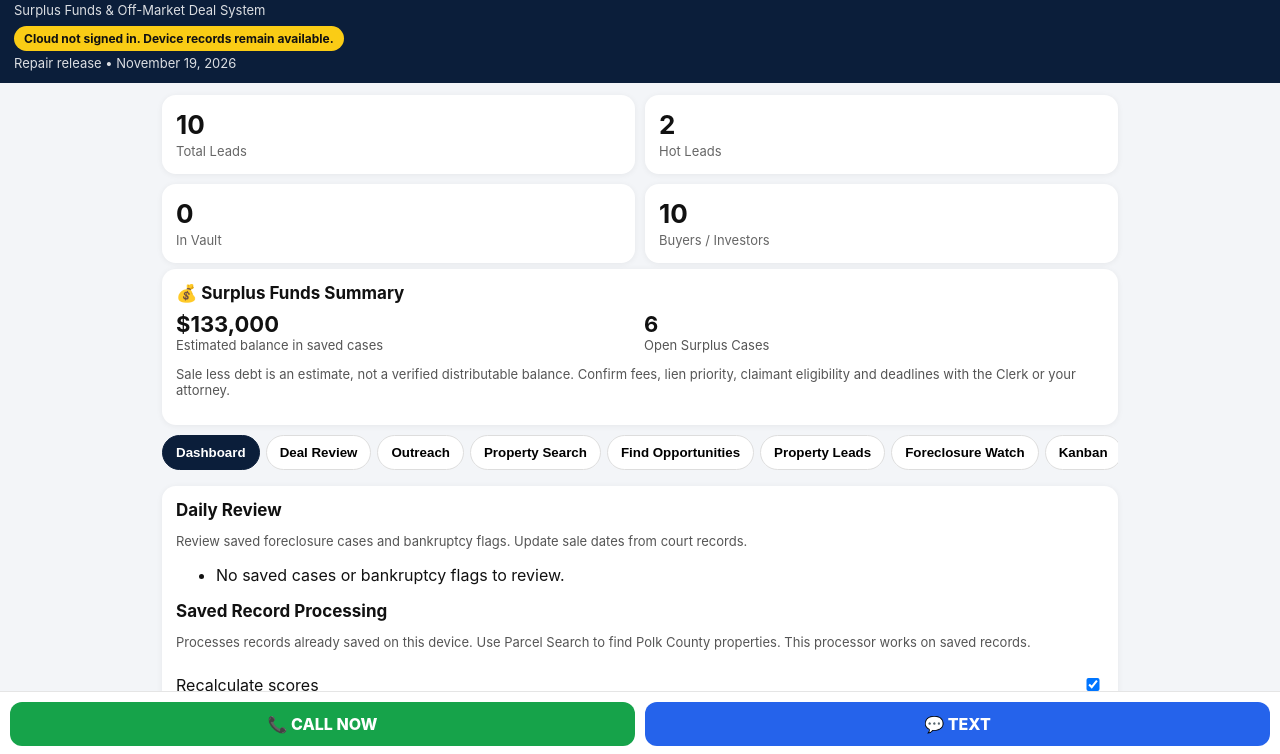
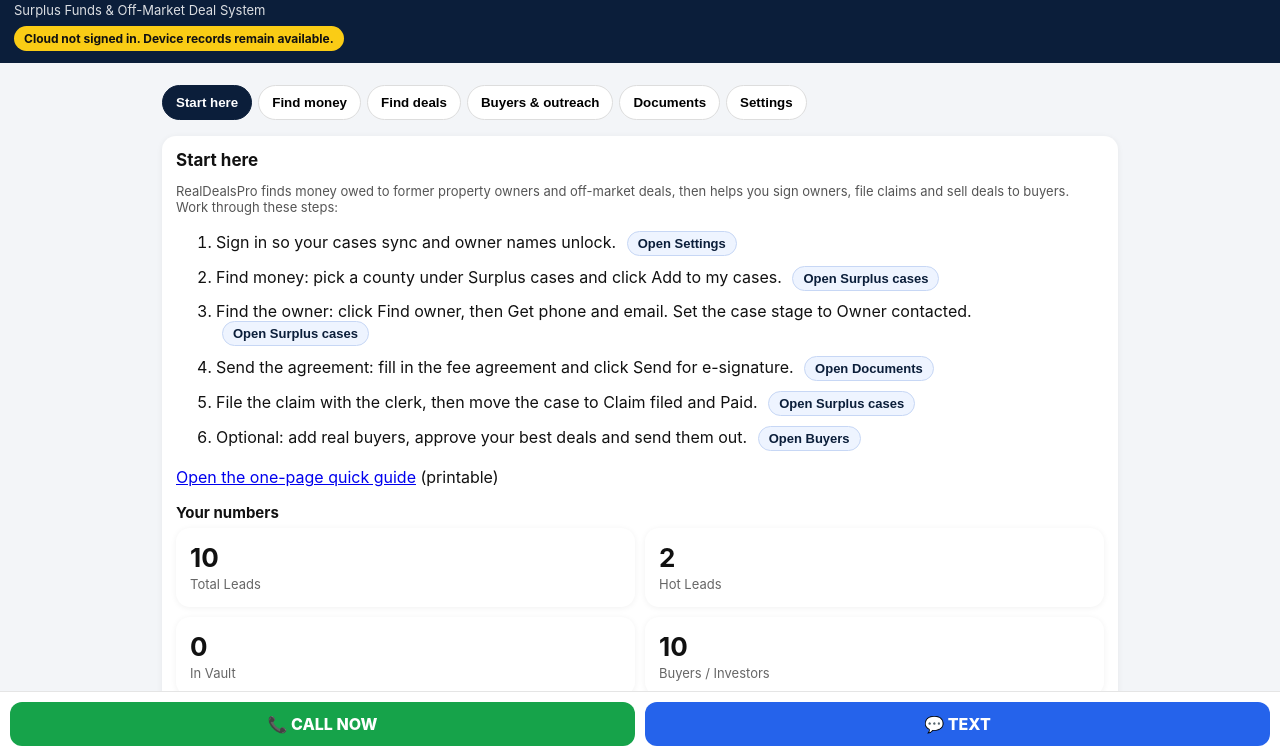
Before and after one commit to Lovejr00298/realdealspro, a plain HTML site: page index.html in a window 1280 px wide. Shown: the part 44-798 px from the top of the page. Drawn offline with Linux system fonts and the light colour scheme.

Commit message:
Simplify navigation into six groups, add Start here checklist, per-screen help and a printable quick guide
Co-Authored-By: Devin AI <158243242+devin-ai-integration[bot]@users.noreply.github.com>

```diff
--- a/index.html
+++ b/index.html
@@ -14,6 +14,9 @@ header h1{margin:0;font-size:22px}header p{margin:4px 0 0;opacity:.85;font-size:
 .tabs{display:flex;gap:6px;overflow:auto;padding:10px 0}
 .tabs button{white-space:nowrap;border:1px solid #ddd;background:#fff;padding:9px 13px;border-radius:999px;font-weight:700;cursor:pointer}
 .tabs button.on{background:#0b1e3a;color:#fff;border-color:#0b1e3a}
+.subtabs{padding-top:0}.subtabs:empty{display:none}.subtabs button{font-weight:600;font-size:14px;padding:7px 11px}#subtabs button.on{background:#e8eef8!important;color:#0b1e3a!important;border-color:#c7d7f5!important}
+#viewHelp{background:#eef4ff;border:1px solid #c7d7f5;border-radius:12px;padding:10px 12px;margin:0 0 10px}
+#startSteps li{margin:10px 0}#startSteps li.done{color:#15803d}#startSteps button{margin-left:6px;width:auto;display:inline-block;padding:4px 10px;font-size:13px;border:1px solid #c7d7f5;background:#eef4ff;color:#0b1e3a;border-radius:999px;cursor:pointer;font-weight:700}
 .panel{background:#fff;border-radius:14px;padding:14px;margin-top:6px;box-shadow:0 1px 6px rgba(0,0,0,.06)}
 h2{margin:0 0 8px;font-size:17px}h3{margin:14px 0 6px;font-size:15px}
 input,select,textarea{width:100%;padding:11px;border:1px solid #ddd;border-radius:10px;margin:5px 0;font-size:15px}
@@ -33,12 +36,16 @@ footer a{flex:1;text-align:center;text-decoration:none;padding:12px;border-radiu
 .yellowBox{background:#fefce8;border:1px solid #fde68a;border-radius:12px;padding:12px}
 .psChecks label{display:flex;gap:8px;align-items:flex-start;margin:6px 0}
 </style></head><body>
-<header><h1>SQPR RealDealsPro™</h1><p>Florida Off Market Deal System • realdeals.proverifyfield.com</p><span id="modeBadge" class="badge">DEVICE WORKSPACE — LIVE SERVICES NOT CONNECTED</span><p class="small" style="color:#fff">Repair release • November 19, 2026</p></header>
+<header><h1>SQPR RealDealsPro™</h1><p>Surplus funds recovery and real estate deals • FL, GA, NC, SC</p><span id="modeBadge" class="badge">DEVICE WORKSPACE — LIVE SERVICES NOT CONNECTED</span></header>
 <div class="wrap">
+<div class="tabs" id="tabs"></div>
+<div class="subtabs tabs" id="subtabs"></div>
+<p class="small hidden" id="viewHelp"></p>
+<section id="view-start" class="panel"><h2>Start here</h2><p class="small">RealDealsPro finds money owed to former property owners and off-market deals, then helps you sign owners, file claims and sell deals to buyers. Work through these steps:</p><ol id="startSteps"></ol><p><a href="guide.html" target="_blank" rel="noopener">Open the one-page quick guide</a> (printable)</p><h3>Your numbers</h3>
 <div class="cards"><div class="card"><b id="cTotal">0</b><span>Total Leads</span></div><div class="card"><b id="cHot">0</b><span>Hot Leads</span></div><div class="card"><b id="cVault">0</b><span>In Vault</span></div><div class="card"><b id="cInv">0</b><span>Buyers / Investors</span></div></div>
-<div class="panel"><h2>💰 Surplus Funds Summary</h2><div class="row"><div><b id="sTotal" style="font-size:22px">$0</b><div class="small">Estimated balance in saved cases</div></div><div><b id="sOpen" style="font-size:22px">0</b><div class="small">Open Surplus Cases</div></div></div><p class="small">Sale less debt is an estimate, not a verified distributable balance. Confirm fees, lien priority, claimant eligibility and deadlines with the Clerk or your attorney.</p></div>
-<div class="tabs" id="tabs"></div>
-<div id="view-dashboard" class="panel"><h2>Daily Review</h2><p class="small">Review saved foreclosure cases and bankruptcy flags. Update sale dates from court records.</p><ul id="dailyReview"></ul><h2>Saved Record Processing</h2><p class="small">Processes records already saved on this device. Use Parcel Search to find Polk County properties. This processor works on saved records.</p>
+<div><h2>💰 Surplus Funds Summary</h2><div class="row"><div><b id="sTotal" style="font-size:22px">$0</b><div class="small">Estimated balance in saved cases</div></div><div><b id="sOpen" style="font-size:22px">0</b><div class="small">Open Surplus Cases</div></div></div><p class="small">Sale less debt is an estimate, not a verified distributable balance. Confirm fees, lien priority, claimant eligibility and deadlines with the Clerk or your attorney.</p></div>
+</section>
+<div id="view-dashboard" class="panel hidden"><h2>Daily Review</h2><p class="small">Review saved foreclosure cases and bankruptcy flags. Update sale dates from court records.</p><ul id="dailyReview"></ul><h2>Saved Record Processing</h2><p class="small">Processes records already saved on this device. Use Parcel Search to find Polk County properties. This processor works on saved records.</p>
 <div class="toggle"><label for="autoScore">Recalculate scores</label><input id="autoScore" type="checkbox" checked style="width:22px"></div>
 <div class="toggle"><label for="autoVault">Move scores 80+ to Vault</label><input id="autoVault" type="checkbox" checked style="width:22px"></div>
 <div class="toggle"><label for="autoSurplus">Review saved surplus cases</label><input id="autoSurplus" type="checkbox" checked style="width:22px"></div>
@@ -204,7 +211,7 @@ footer a{flex:1;text-align:center;text-decoration:none;padding:12px;border-radiu
 </form></details><h3>Upcoming sales from clerk lists</h3><p class="small">Loaded automatically from official clerk sale lists. Click <b>Track case</b> to add a sale to Your tracked cases above. Sales can be canceled up to the sale time, so confirm each case in the court record.</p><label>County <select id="fcSalesCounty" onchange="renderForeclosureSales()"></select></label><p id="fcSalesStatus" role="status"></p><div id="fcSalesList" style="max-height:60vh;overflow:auto"></div>
 <button type="button" onclick="go('surplus')">Go to Sale Surplus</button>
 </section>
-<div id="view-surplus" class="panel hidden"><h2>💰 Sale Surplus — Florida</h2><details><summary>Official claim forms</summary><ul><li><a href="https://www.duvalclerk.gov/getmedia/3884dee5-d53c-4a4c-86a3-6040a5aed6c6/foreclosure-surplus-claim.pdf">Duval mortgage foreclosure owner claim</a></li><li><a href="https://www.duvalclerk.gov/getmedia/9a03a97e-6970-4343-a91b-82f9cde23a5b/Claim-to-Receive-Surplus-Funds.pdf">Duval tax-deed surplus claim</a></li><li><a href="https://osceolaclerk.com/wp-content/uploads/Surplus-Claim-Fill-in-Form-Rev-1.22.2020-JR.pdf">Osceola tax-deed surplus claim</a></li></ul><p>Confirm the current form with the clerk for your case.</p></details><h3>Foreclosure sales to review</h3><ul id="foreclosureSurplusReview"></ul><details>
+<div id="view-surplus" class="panel hidden"><h2>💰 Surplus cases</h2><details><summary>Official claim forms</summary><ul><li><a href="https://www.duvalclerk.gov/getmedia/3884dee5-d53c-4a4c-86a3-6040a5aed6c6/foreclosure-surplus-claim.pdf">Duval mortgage foreclosure owner claim</a></li><li><a href="https://www.duvalclerk.gov/getmedia/9a03a97e-6970-4343-a91b-82f9cde23a5b/Claim-to-Receive-Surplus-Funds.pdf">Duval tax-deed surplus claim</a></li><li><a href="https://osceolaclerk.com/wp-content/uploads/Surplus-Claim-Fill-in-Form-Rev-1.22.2020-JR.pdf">Osceola tax-deed surplus claim</a></li></ul><p>Confirm the current form with the clerk for your case.</p></details><h3>Foreclosure sales to review</h3><ul id="foreclosureSurplusReview"></ul><details>
 <summary>Official surplus research links</summary>
 <p class="small">Use the tax-deed case number and parcel ID to match records. Confirm the report date, remaining balance, and who holds the funds before recording a lead as verified.</p>
 <ul>
@@ -337,9 +344,51 @@ function seed(preserve=false){
 }
 if(!leads||!surplus||!investors) seed(true);
 function save(){localStorage.setItem('rdp_leads_v3',JSON.stringify(leads));localStorage.setItem('rdp_investors_v3',JSON.stringify(investors));localStorage.setItem('rdp_surplus_v3',JSON.stringify(surplus));localStorage.setItem('rdp_logs_v3',JSON.stringify(logs));localStorage.setItem('rdp_settings_v3',JSON.stringify(settings));queueCloudSync();}
-let tab='dashboard';
-const tabs=[['dashboard','Dashboard'],['review','Deal Review'],['outreach','Outreach'],['prop-search','Property Search'],['parcel-search','Find Opportunities'],['leads','Property Leads'],['foreclosure','Foreclosure Watch'],['kanban','Kanban'],['vault','Vault'],['surplus','Sale Surplus'],['county-funds','County Unclaimed Funds'],['investors','Buyers'],['contracts','Contracts 📄'],['scripts','Scripts'],['settings','Settings']];
-function showTabs(){document.getElementById('tabs').innerHTML=tabs.map(t=>`<button class="${t[0]==tab?'on':''}" onclick="go('${t[0]}')">${t[1]}</button>`).join('')}
+let tab='start';
+const NAV=[['Start here',[['start','Start here']]],
+ ['Find money',[['surplus','Surplus cases'],['foreclosure','Upcoming foreclosures'],['county-funds','Unclaimed funds']]],
+ ['Find deals',[['prop-search','Property search'],['review','Ranked deals'],['leads','Saved leads'],['vault','Hot 80+'],['kanban','Board'],['dashboard','Daily review'],['parcel-search','Polk parcels']]],
+ ['Buyers & outreach',[['investors','Buyers'],['outreach','Campaigns'],['scripts','Call scripts']]],
+ ['Documents',[['contracts','Documents & e-sign']]],
+ ['Settings',[['settings','Settings']]]];
+const HELP={
+ surplus:'Money left over after county tax-deed and foreclosure sales. Pick a county, click Add to my cases, then Find owner. Move each saved case through the claim stages until it is paid.',
+ foreclosure:'Upcoming clerk foreclosure sales. Click Track case to follow one. After the sale date passes it shows up under Surplus cases for review.',
+ 'county-funds':'Unclaimed money held by county clerks, such as jury pay, refunds and old checks. Sign in, pick a county marked (names list) and search.',
+ 'prop-search':'Search public property records in FL, NC, GA and SC. Filter for distress signals, view results on the map and save leads.',
+ review:'Every saved lead and surplus case, ranked best first. Approve a deal before sharing it with buyers.',
+ leads:'Properties you saved. Update status and notes; scores update automatically.',
+ vault:'Your hottest leads, scored 80 or higher.',
+ kanban:'Your saved leads arranged by stage.',
+ dashboard:'Daily to-dos for tracked foreclosure cases, plus processing for records saved on this device.',
+ 'parcel-search':'Look up Polk County parcels by owner, address or parcel number.',
+ investors:"People you sell deals to. Add each buyer's buy box and the app matches them to your approved deals.",
+ outreach:'Email, text and mail campaigns. Build a campaign, approve it, then send. Opt-outs, quiet hours and daily limits apply automatically.',
+ scripts:'Talk tracks for calling owners and buyers.',
+ contracts:'Fill in a template, then print it or click Send for e-signature to text or email a signing link. Have an attorney review documents before you use them.',
+ settings:'Sign in, cloud sync, branding and claim-fee settings.'};
+function navGroup(t){return NAV.find(group=>group[1].some(view=>view[0]===t))}
+function showTabs(){
+ const group=navGroup(tab);
+ document.getElementById('tabs').innerHTML=NAV.map(g=>`<button class="${g===group?'on':''}" onclick="go('${g[1][0][0]}')">${g[0]}</button>`).join('');
+ document.getElementById('subtabs').innerHTML=group[1].length>1?group[1].map(v=>`<button class="${v[0]==tab?'on':''}" onclick="go('${v[0]}')">${v[1]}</button>`).join(''):'';
+ const help=document.getElementById('viewHelp');
+ help.textContent=HELP[tab]||'';
+ help.classList.toggle('hidden',!HELP[tab]);
+}
+function renderStart(){
+ const box=document.getElementById('startSteps');
+ if(!box)return;
+ const reached=stage=>surplus.some(record=>CLAIM_STAGES.indexOf(record.claimStage)>=CLAIM_STAGES.indexOf(stage)&&record.claimStage!=='Not pursuing');
+ const steps=[
+  [!!cloudSession,'Sign in so your cases sync and owner names unlock.','settings','Settings'],
+  [surplus.some(record=>record.claimStage),'Find money: pick a county under Surplus cases and click Add to my cases.','surplus','Surplus cases'],
+  [reached('Owner contacted'),'Find the owner: click Find owner, then Get phone and email. Set the case stage to Owner contacted.','surplus','Surplus cases'],
+  [reached('Agreement signed'),'Send the agreement: fill in the fee agreement and click Send for e-signature.','contracts','Documents'],
+  [reached('Claim filed'),'File the claim with the clerk, then move the case to Claim filed and Paid.','surplus','Surplus cases'],
+  [investors.some(investor=>!/test/i.test(investor.notes||'')),'Optional: add real buyers, approve your best deals and send them out.','investors','Buyers']];
+ box.innerHTML=steps.map(([done,text,view,label])=>`<li class="${done?'done':''}">${done?'✓ ':''}${text} <button type="button" onclick="go('${view}')">Open ${label}</button></li>`).join('');
+}
 function go(t){tab=t;if((t==='contracts'||t==='surplus')&&typeof ddLoadSignatures==='function')ddLoadSignatures();showTabs();document.querySelectorAll('[id^="view-"]').forEach(e=>e.classList.add('hidden'));document.getElementById('view-'+t).classList.remove('hidden');render();if(t==='foreclosure')loadForeclosureSales();if(t==='surplus'){if(!countyDiscovery)loadCountyDiscovery();loadNamedReport('surplus')}if(t==='county-funds')loadUnclaimedList();if(t==='prop-search')propSearchShown();if(t==='review')ddRenderReview();if(t==='outreach')outreachShown()}
 function runAutomation(){
  const county=document.getElementById('county').value;let found=0,hot=0,vaulted=0;
@@ -895,6 +944,7 @@ function matchesLeadType(lead, filter) {
  }
 }
 function render(){
+ renderStart();
  renderForeclosureWatch();
  renderDailyReview();
  if (tab === "county-funds") renderCountyFunds();
--- a/sw.js
+++ b/sw.js
@@ -1,5 +1,5 @@
-const CACHE = 'realdealspro-v9';
-const SHELL = ['/', '/index.html', '/manifest.webmanifest', '/property-search.js', '/deal-desk.js', '/outreach.js', '/icons/icon-192.png', '/icons/icon-512.png'];
+const CACHE = 'realdealspro-v10';
+const SHELL = ['/', '/index.html', '/guide.html', '/manifest.webmanifest', '/property-search.js', '/deal-desk.js', '/outreach.js', '/icons/icon-192.png', '/icons/icon-512.png'];
 
 self.addEventListener('install', event => {
   event.waitUntil(caches.open(CACHE).then(cache => cache.addAll(SHELL)).then(() => self.skipWaiting()));
```
Also changed, not shown: guide.html (added, +48 -0 lines), 5 other files.
